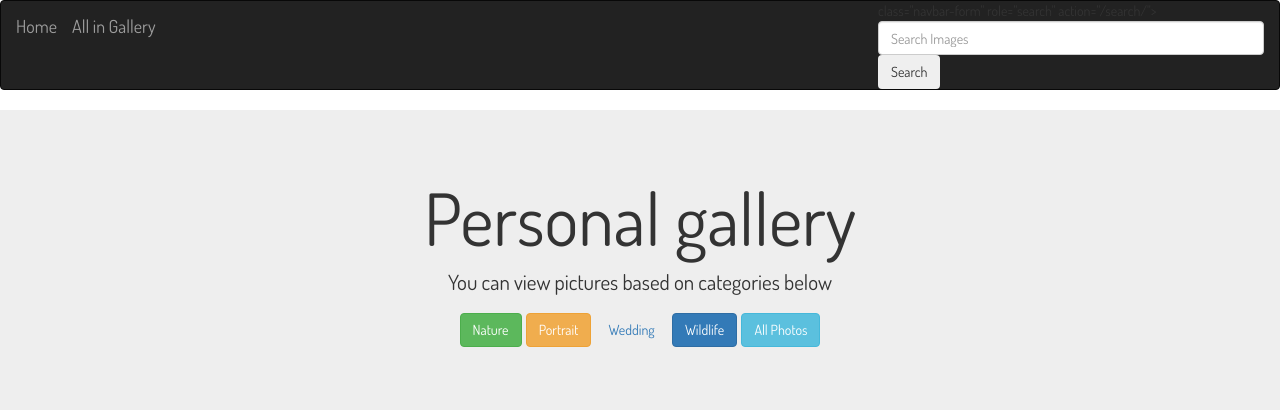
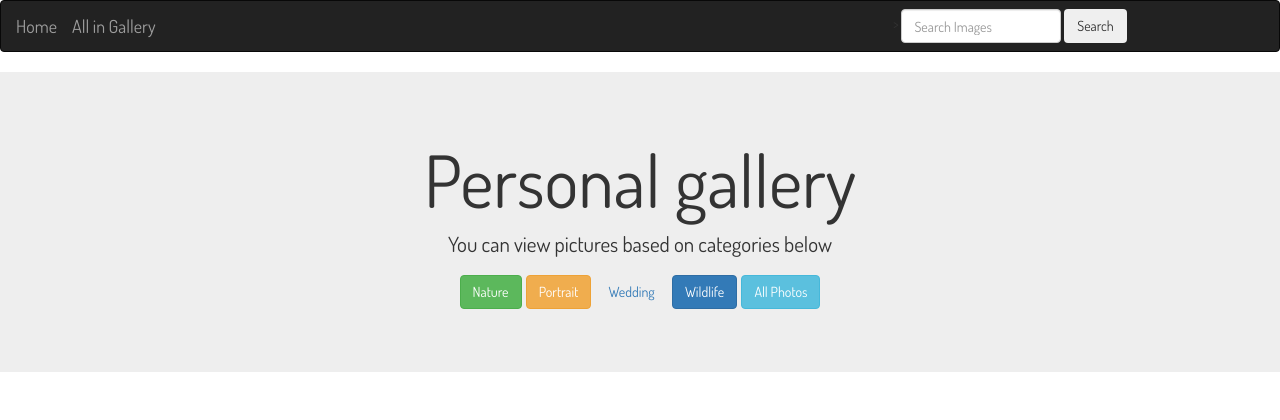
Before and after one commit to J-Okoto/Personal-gallery, a Django app: page / in a window 1280 px wide. Shown: the top 420 px of the page. Run offline with Django 3.2, Linux system fonts and the light colour scheme; data that the repository does not hold is empty; some libraries are stand-ins or nearby versions.

Commit message:
deploying to heroku

```diff
--- a/gallery_app/templates/navbar.html
+++ b/gallery_app/templates/navbar.html
@@ -14,7 +14,7 @@
     </div>
     <div class="col-sm-4 col-md-4 navbar-right">
 
-        <form method="post">{% csrf_token %} class="navbar-form" role="search" action="{% url 'search_category' %}">
+        <form class="navbar-form" role="search" action="{% url 'search_category' %}" method="post">{% csrf_token %}>
         <input class="form-control mr-sm-2" type="text" placeholder="Search Images" aria-label="Search">
         <button class="btn btn-outline-success my-2 my-sm-0" type="submit">Search</button>
       </form>
```
